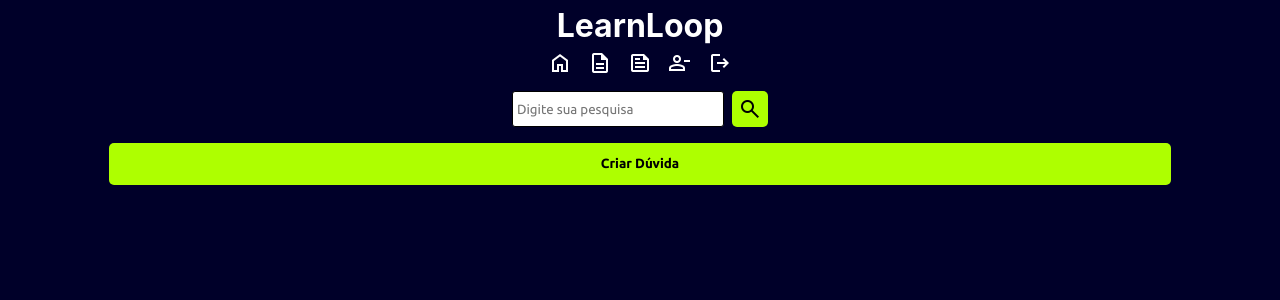
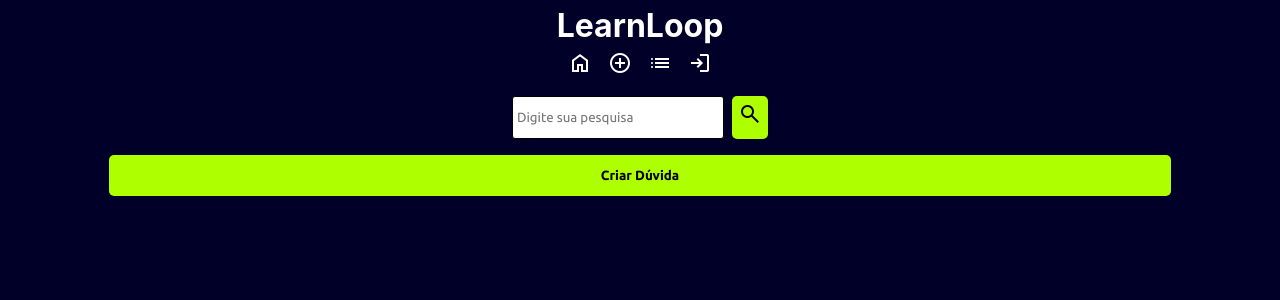
Before and after one commit to guxtavodev/learnloop, a Flask app: page /feed/duvidas in a window 1280 px wide. Shown: the top 300 px of the page. Run offline with Flask 3, Linux system fonts and the light colour scheme; some libraries are stand-ins or nearby versions; some web fonts are replaced.

Commit message:
novos botões e verificação se esta logado ou nao

```diff
--- a/app/templates/base.html
+++ b/app/templates/base.html
@@ -1,3 +1,4 @@
+<!DOCTYPE html>
 <html>
   <head>
     <script type="text/javascript">
@@ -7,8 +8,7 @@
           y=l.getElementsByTagName(r)[0];y.parentNode.insertBefore(t,y);
       })(window, document, "clarity", "script", "jhgb83crkv");
     </script>
-    <script async src="https://pagead2.googlesyndication.com/pagead/js/adsbygoogle.js?client=ca-pub-2345353716426198"
-       crossorigin="anonymous"></script>
+    <script async src="https://pagead2.googlesyndication.com/pagead/js/adsbygoogle.js?client=ca-pub-2345353716426198" crossorigin="anonymous"></script>
 
     <title>{% block title %}{% endblock %}</title>
     <meta charset="utf-8">
@@ -36,39 +36,31 @@
       <h1>LearnLoop</h1>
       <nav>
         <a href="/">
-          <span class="material-symbols-outlined">
-          home
-          </span>
+          <span class="material-symbols-outlined">home</span>
         </a>
-
-        <a href="/feed/projetos-feciba">
-          <span class="material-symbols-outlined">
-          description
-          </span>
+        <a href="/create-artigo">
+          <span class="material-symbols-outlined">add_circle</span>
         </a>
         <a href="/feed/artigos">
-          <span class="material-symbols-outlined">
-          feed
-          </span>
+          <span class="material-symbols-outlined">list</span>
         </a>
+        {% if session['user'] %}
           <a onclick="excluirConta()">
-          <span class="material-symbols-outlined">
-          person_remove
-          </span>
+            <span class="material-symbols-outlined">person_remove</span>
           </a>
           <a href="/api/logout">
-          <span class="material-symbols-outlined">
-          logout
-          </span>
+            <span class="material-symbols-outlined">logout</span>
           </a>
-
+        {% else %}
+          <a href="/login">
+            <span class="material-symbols-outlined">login</span>
+          </a>
+        {% endif %}
       </nav>
       <form action="/search/artigos" method="GET" style="display: flex; flex-direction: row; margin-top: 1em;">
         <input style="padding: 4px;" type="text" name="pesquisa" placeholder="Digite sua pesquisa" required>
         <button>
-          <span class="material-symbols-outlined">
-          search
-          </span>
+          <span class="material-symbols-outlined">search</span>
         </button>
       </form>
     </header>
@@ -91,10 +83,7 @@
     </script>
     <link rel="stylesheet" href="https://cdn.jsdelivr.net/npm/@sweetalert2/theme-dark@5/dark.css" />
     <script src="https://cdn.jsdelivr.net/npm/sweetalert2@11/dist/sweetalert2.min.js"></script>
-
     <script src="https://cdnjs.cloudflare.com/ajax/libs/axios/1.6.0/axios.min.js" integrity="sha512-WrdC3CE9vf1nBf58JHepuWT4x24uTacky9fuzw2g/3L9JkihgwZ6Cfv+JGTtNyosOhEmttMtEZ6H3qJWfI7gIQ==" crossorigin="anonymous" referrerpolicy="no-referrer"></script>
-      <script src="{{url_for('static', filename='js/duvidas.js')}}">
-
-      </script>
+    <script src="{{url_for('static', filename='js/duvidas.js')}}"></script>
   </body>
 </html>
```
Lines whose indentation alone changed are shown as unchanged.
